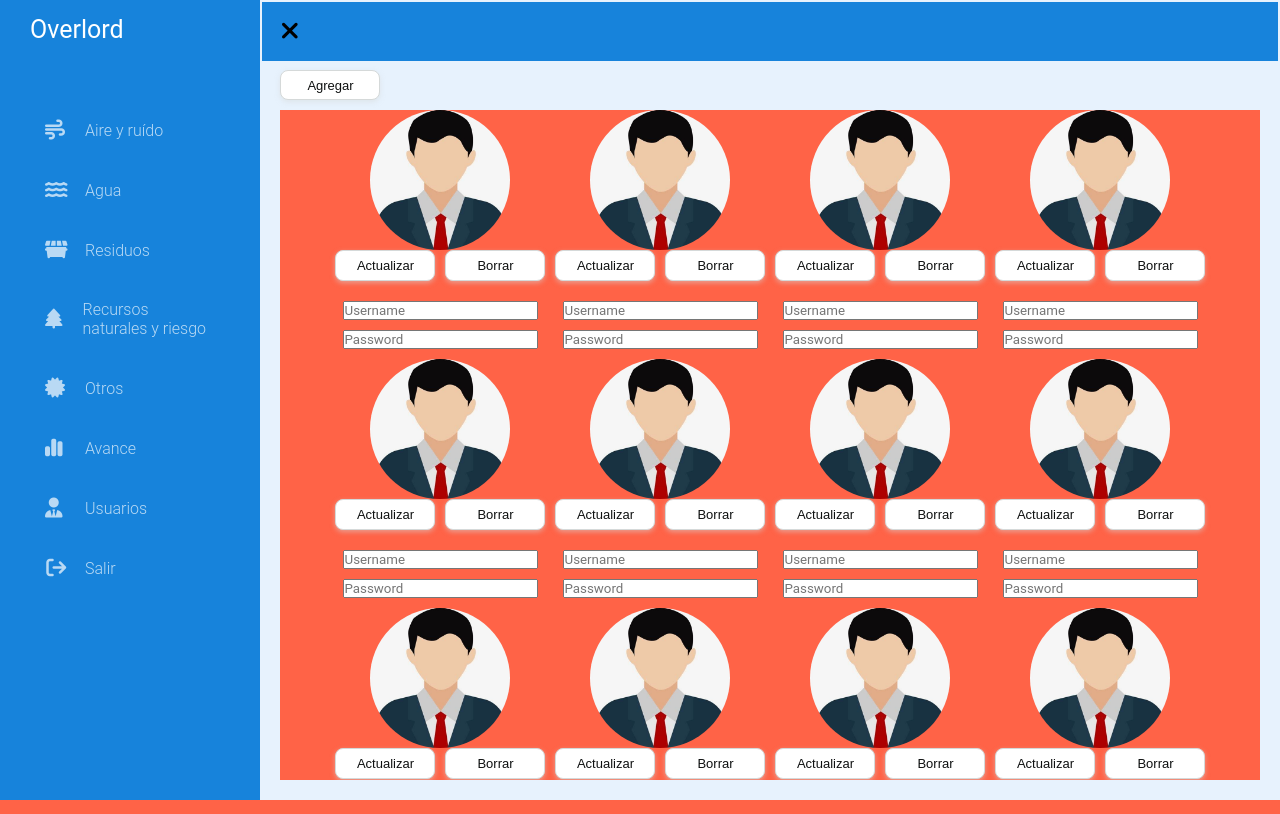
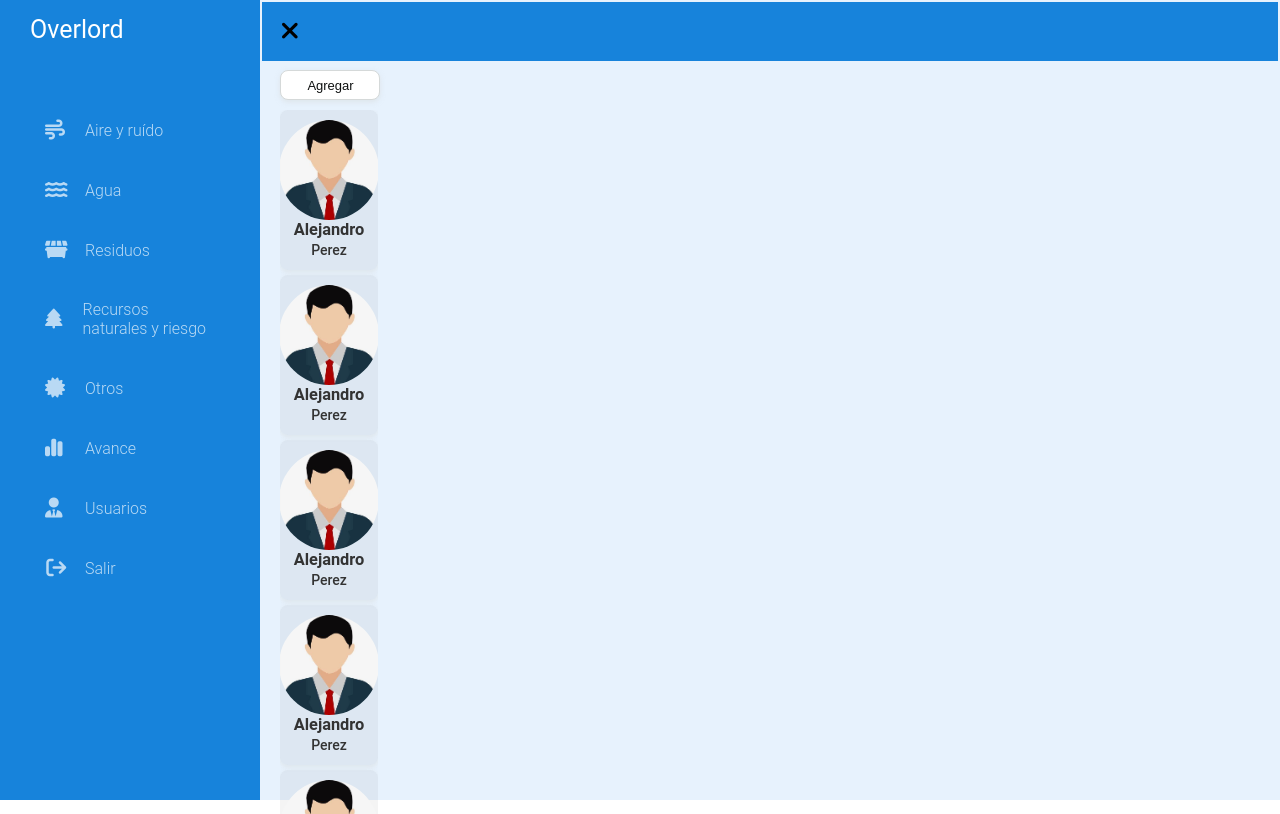
Before and after one commit to yasveilim/ambiental, a Django app: page /admin-users/ in a window 1280 px wide. Run offline with Django 4.2, Linux system fonts and the light colour scheme; a user stored in the database is signed in.

Commit message:
feat: user list v2

```diff
--- a/ambiental/ecosystem/templates/index/adminusers.html
+++ b/ambiental/ecosystem/templates/index/adminusers.html
@@ -12,8 +12,11 @@
   href="https://unpkg.com/boxicons@2.1.1/css/boxicons.min.css"
   rel="stylesheet"
 />
+
 <script src="https://unpkg.com/axios/dist/axios.min.js"></script>
 <script src="https://cdn.jsdelivr.net/npm/js-cookie@3.0.5/dist/js.cookie.min.js"></script>
+
+<script src="{% static 'js/adminusers.js' %}"></script>
 
 <link rel="stylesheet" href="{% static 'css/panel.css' %}" />
 <link rel="stylesheet" href="{% static 'css/options.css' %}" />
@@ -36,21 +39,17 @@
 <div class="users-list-container">
   <div class="flex-container">
     {% for f in fakerange %}
+      <button class='button-select-user' onclick="selectUser(event)">
         <div class="user-card">
             <div class="user-image-div">
               <img src="{% static 'alejandro.jpeg' %}" alt="User Image" class="user-image">
             </div>
-
-          <div class="button-group">
-            <button class="update-button">Actualizar</button>
-            <button class="delete-button">Borrar</button>
-          </div>
-
-          <div class="userfields-div">
-            <input type="text" placeholder="Username" class="input-field">
-            <input type="password" placeholder="Password" class="input-field">
+            <div class="user-info">
+              <h3 class="user-name">Alejandro</h3>
+              <p class="user-lastname">Perez</p>
             </div>
         </div>
+      </button>
     {% endfor %}
   </div>
 </div>
--- a/ambiental/static/css/adminusers.css
+++ b/ambiental/static/css/adminusers.css
@@ -11,7 +11,8 @@
 
 .update-button,
 .delete-button,
-.add-button {
+.add-button,
+.button-select-user {
   background-color: #fff;
   border: 1px solid #d5d9d9;
   border-radius: 8px;
@@ -35,23 +36,26 @@
 
 .update-button:hover,
 .delete-button:hover,
-.add-button:hover {
+.add-button:hover,
+.button-select-user:hover {
   background-color: #f7fafa;
 }
 
 .update-button:focus,
 .delete-button:focus,
-.add-button:hover {
+.add-button:focus,
+.button-select-user:focus {
   border-color: #008296;
   box-shadow: rgba(213, 217, 217, 0.5) 0 2px 5px 0;
   outline: 0;
 }
 
-.users-list-container {
-  height: 100vh;
-  width: 100%;
-  background-color: #f7fafa;
-  overflow-y: auto;
+.right-side {
+  display: flex;
+  flex-wrap: wrap;
+  align-items: center;
+  flex-direction: row;
+  gap: 4px;
 }
 
 .flex-container {
@@ -59,9 +63,24 @@
   flex-wrap: wrap;
   justify-content: center;
   align-items: center;
-  background-color: tomato;
-  gap: 10px;
-  width: 100%;
+  background-color: transparent;
+  gap: 5px;
+
+  height: 88vh;
+  width: 10%;
+  overflow-y: auto;
+  scrollbar-color: #f1f2f5 #c9cdda;
+}
+
+.flex-container::-webkit-scrollbar {
+  width: 10px; /* Mostly for vertical scrollbars */
+  height: 10px; /* Mostly for horizontal scrollbars */
+}
+.flex-container::-webkit-scrollbar-thumb { /* Foreground */
+  background: #8ad3e9;
+}
+.flex-container::-webkit-scrollbar-track { /* Background */
+  background: #a1d4bb;
 }
 
 .user-card {
@@ -76,8 +95,8 @@
 }
 
 .user-image {
-  width: 140px;
-  height: 140px;
+  width: 100px;
+  height: 100px;
   border-radius: 50%;
   object-fit: cover;
 }
@@ -90,6 +109,31 @@
   gap: 10px;
 }
 
+.button-select-user {
+  background-color: rgba(51, 51, 51, 0.05);
+  border-radius: 8px;
+  border-width: 0;
+  color: #333333;
+  cursor: pointer;
+  display: inline-block;
+  font-family: "Haas Grot Text R Web", "Helvetica Neue", Helvetica, Arial,
+    sans-serif;
+  font-size: 14px;
+  width: 100%;
+  font-weight: 500;
+  line-height: 20px;
+  list-style: none;
+  margin: 0;
+  padding: 10px 12px;
+  text-align: center;
+  transition: all 200ms;
+  vertical-align: baseline;
+  white-space: nowrap;
+  user-select: none;
+  -webkit-user-select: none;
+  touch-action: manipulation;
+}
+
 .userfields-div {
   display: flex;
   width: 100%;
--- /dev/null
+++ b/ambiental/static/js/adminusers.js
@@ -0,0 +1,31 @@
+function selectUser(event) {
+    console.log(event);
+
+    let topBar  = document.querySelector(".top-bar ")
+
+    let rightSide = document.querySelector(".right-side")
+    if (!rightSide) {
+        rightSide = createRightSide(topBar);
+    }
+
+
+    console.log(topBar);
+}
+
+function createRightSide(topBar) {
+    let rightSide = document.createElement("div");
+    rightSide.classList.add("right-side");
+
+    let updateButton = document.createElement("button");
+    updateButton.textContent = "Actualizar";
+    updateButton.classList.add("update-button");
+    rightSide.appendChild(updateButton);
+
+    let deleteButton = document.createElement("button");
+    deleteButton.textContent = "Borrar";
+    deleteButton.classList.add("delete-button");
+    rightSide.appendChild(deleteButton);
+
+    topBar.appendChild(rightSide);
+    return rightSide;
+}
```
Lines whose indentation alone changed are shown as unchanged.
